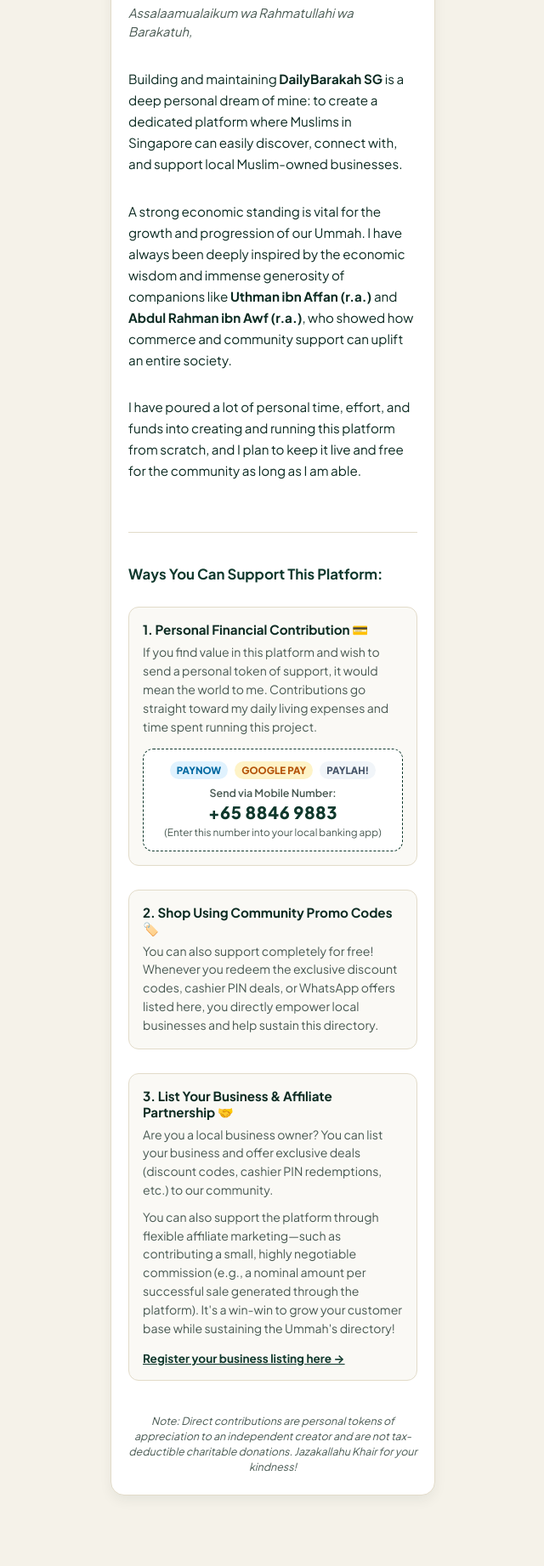
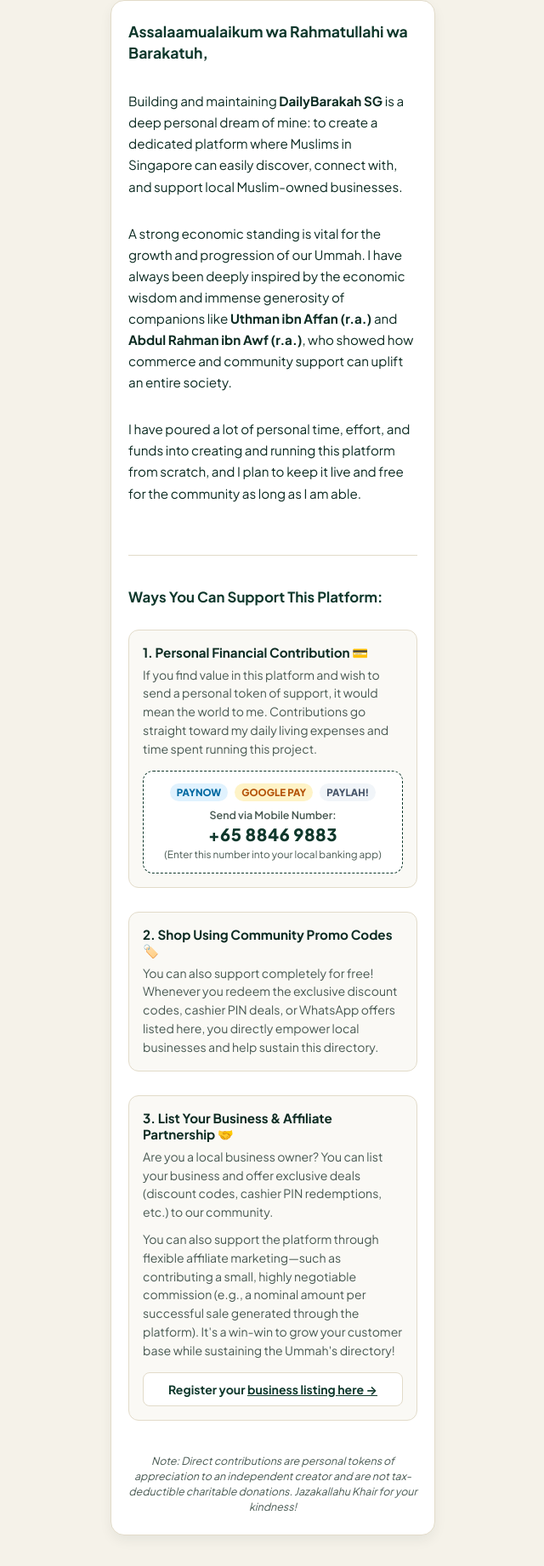
Before and after one commit to aimanprobiz/VM-01-Anggullia, a plain HTML site: page support.html in a window 1280 px wide. Shown: the part 168-2011 px from the top of the page at 85% size, without its empty margins (319-959 px from the left). Before the commit the page ends 1964 px from the top, so only its background shows below. Drawn offline with Linux system fonts and the light colour scheme.

Commit message:
support me 3

```diff
--- a/support.html
+++ b/support.html
@@ -11,21 +11,25 @@
   <div class="mobile-container">
 
     <!-- Top Header Navigation Row -->
-    <div style="display: flex; justify-content: space-between; align-items: center; margin-bottom: 16px;">
+    <div style="display: flex; justify-content: space-between; align-items: center; margin-bottom: 12px;">
       <a href="/" style="font-size: 0.9rem; color: var(--primary-color); text-decoration: none; font-weight: 700; display: inline-flex; align-items: center; gap: 4px;">
         ← Back to Directory
       </a>
     </div>
 
+    <!-- Out-of-the-Box Main Title (Horizontally Aligned Above Card) -->
+    <div style="margin-bottom: 16px; text-align: left; padding: 0 4px;">
+      <h1 style="color: var(--primary-color); font-size: 1.5rem; font-weight: 800; margin: 0; line-height: 1.25;">
+        Support DailyBarakah SG 🤝
+      </h1>
+    </div>
+
     <!-- Main Support Card Container -->
     <div class="card" style="padding: 24px 20px; border-radius: var(--radius-lg);">
 
-      <h2 style="color: var(--primary-color); font-size: 1.45rem; font-weight: 800; margin-bottom: 6px; line-height: 1.25;">
-        Support DailyBarakah SG 🤝
-      </h2>
-
-      <p style="font-size: 0.92rem; color: var(--text-muted); line-height: 1.5; margin-bottom: 18px;">
-        <em>Assalaamualaikum wa Rahmatullahi wa Barakatuh,</em>
+      <!-- Bigger Salaam Greeting -->
+      <p style="font-size: 1.1rem; font-weight: 700; color: var(--primary-color); line-height: 1.4; margin-bottom: 18px;">
+        Assalaamualaikum wa Rahmatullahi wa Barakatuh,
       </p>
 
       <p style="font-size: 0.95rem; color: var(--text-main); line-height: 1.65; margin-bottom: 16px;">
@@ -93,11 +97,13 @@
         <p style="font-size: 0.88rem; color: var(--text-muted); line-height: 1.55; margin-bottom: 10px;">
           Are you a local business owner? You can list your business and offer exclusive deals (discount codes, cashier PIN redemptions, etc.) to our community.
         </p>
-        <p style="font-size: 0.88rem; color: var(--text-muted); line-height: 1.55; margin-bottom: 12px;">
+        <p style="font-size: 0.88rem; color: var(--text-muted); line-height: 1.55; margin-bottom: 14px;">
           You can also support the platform through flexible affiliate marketing—such as contributing a small, highly negotiable commission (e.g., a nominal amount per successful sale generated through the platform). It's a win-win to grow your customer base while sustaining the Ummah's directory!
         </p>
-        <a href="/register.html" style="display: inline-block; font-size: 0.85rem; font-weight: 700; color: var(--primary-color); text-decoration: underline;">
-          Register your business listing here →
+
+        <!-- Entire Link Box Clickable, Only Specific Partial Text Underlined -->
+        <a href="/register.html" style="display: block; font-size: 0.88rem; font-weight: 700; color: var(--primary-color); text-decoration: none; background: #ffffff; border: 1px solid var(--border-color); padding: 10px 12px; border-radius: 8px; text-align: center;">
+          Register your <span style="text-decoration: underline;">business listing here →</span>
         </a>
       </div>
 
```
